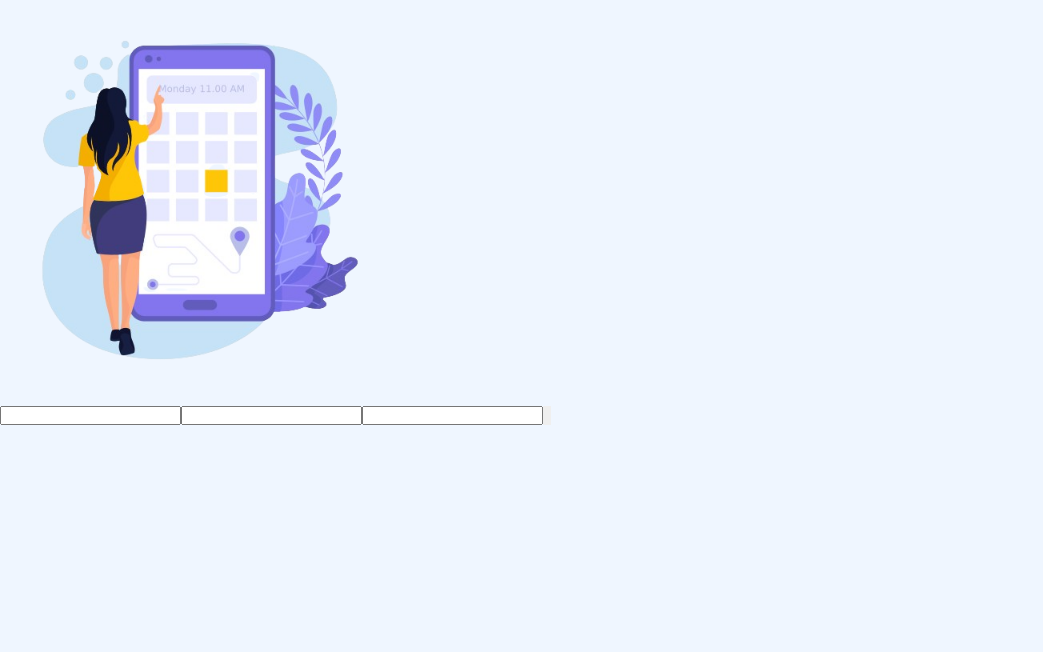
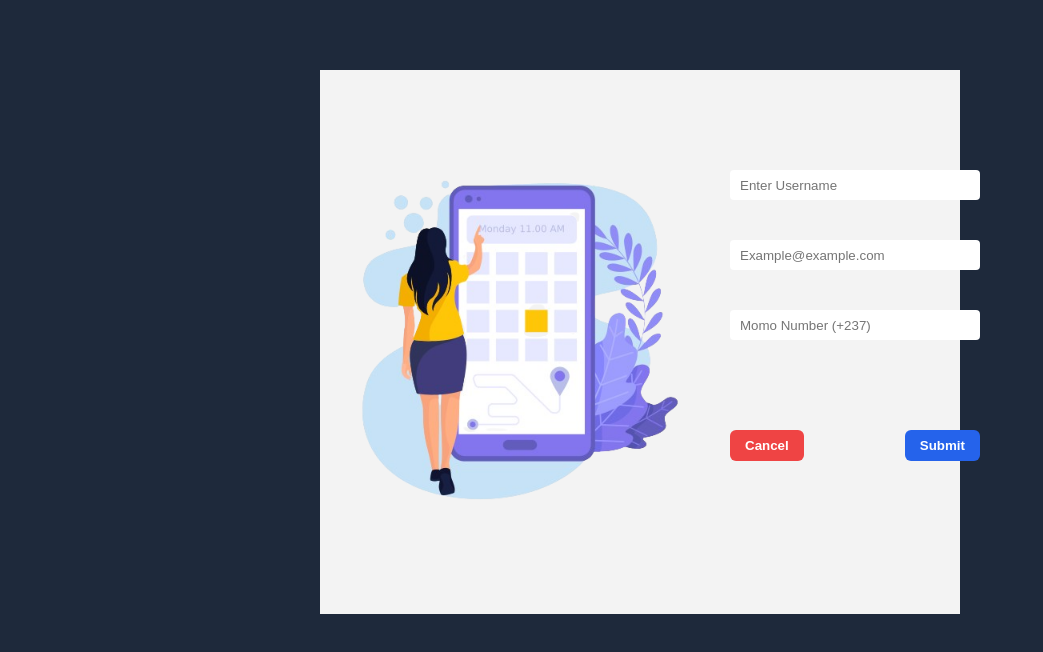
Before and after one commit to Iknite-Space/queueless, a React (Create React App) app in the folder app/: page /input in a window 1280 px wide. Shown: the top 652 px of the page, without its empty margins (0-1043 px from the left). Built offline with nearby package versions, Linux system fonts and the light colour scheme.

Commit message:
completed design for the customer inputs that pops up when user clicks a slot

```diff
--- a/app/src/components/CustomerInput.jsx
+++ b/app/src/components/CustomerInput.jsx
@@ -1,20 +1,32 @@
 import React from "react";
+import '../styles/CustomerInput.css'
 
-function CustomerInput(){
+function CustomerInput() {
   return (
     <div className="input-form-container">
-  <div>
-    <img src="/assets/images/input-form-img.png" alt="customer input form " width={400} />
+      <div className="input-image">
+        <img
+          src="/assets/images/input-form-img.png"
+          alt="customer input form "
+          width={400}
+        />
       </div>
+      <div className="customer-details">
+
         <div className="customer-input">
-    <input></input>
-    <input type="email" name="" id="" />
-    <input type="number" name="" id="" />
-    <input type="submit" value="" />
-    <input type="reset" value="" />
+
+        <input type="text" placeholder="Enter Username" id="" />
+        <input type="email" placeholder="Example@example.com" id="" />
+        <input type="tel" placeholder="Momo Number (+237)" id="" />
+        </div>
+
+        <div className="input-form-actions">
+          <button className="cancel-button">Cancel</button>
+          <button className="submit-button">Submit</button>
         </div>
       </div>
- )
+    </div>
+  );
 }
 
 export default CustomerInput;
--- /dev/null
+++ b/app/src/styles/CustomerInput.css
@@ -0,0 +1,82 @@
+body {
+  background-color: var(--primary-dark);
+margin-top: 70px;
+
+}
+
+/* code for the main main input container */
+.input-form-container {
+  padding: 70px 0px;
+  background: #f3f3f3;
+  display: flex;
+  width: 50%;
+  height: fit-content;
+  margin: auto;
+
+
+}
+
+/* code for the image section */
+
+.input-image {
+
+}
+
+/* section for the user input  */
+
+.customer-input {
+  display: flex;
+  flex-direction: column;
+
+
+  padding: 30px 10px 10px 10px;
+}
+
+.customer-input input {
+  border-radius: 4px;
+  border-style: none;
+  height: 30px;
+  -webkit-border-radius: 4px;
+  -moz-border-radius: 4px;
+  -ms-border-radius: 4px;
+  -o-border-radius: 4px;
+  padding: 10px;
+  width: 250px;
+  margin-bottom: 40px;
+}
+
+.input-form-actions {
+  display: flex;
+  justify-content: space-between;
+  padding: 10px;
+  margin-block-start: 30px;
+}
+.input-form-actions button {
+  font-family: arial;
+  color: white;
+  font-weight: bold;
+}
+
+.cancel-button {
+  background: var(--error-red);
+  padding: 8px 15px;
+  border-radius: 6px;
+  -webkit-border-radius: 6px;
+  -moz-border-radius: 6px;
+  -ms-border-radius: 6px;
+  -o-border-radius: 6px;
+  border-style: none;
+  cursor: pointer;
+}
+
+.submit-button {
+  background: var(--primary-blue);
+  padding: 8px 15px;
+  border-radius: 6px;
+  -webkit-border-radius: 6px;
+  -moz-border-radius: 6px;
+  -ms-border-radius: 6px;
+  -o-border-radius: 6px;
+  border-style: none;
+  cursor: pointer;
+}
```
Lines whose indentation alone changed are shown as unchanged.
